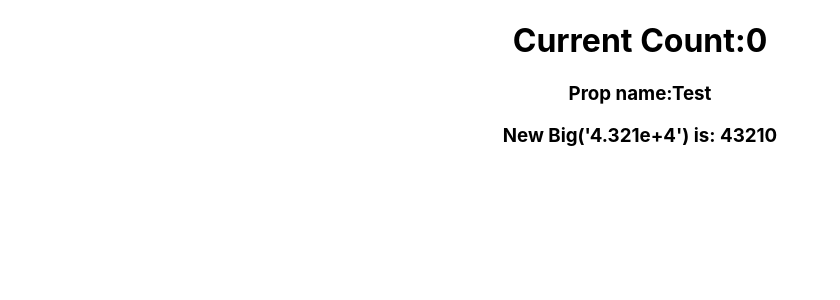
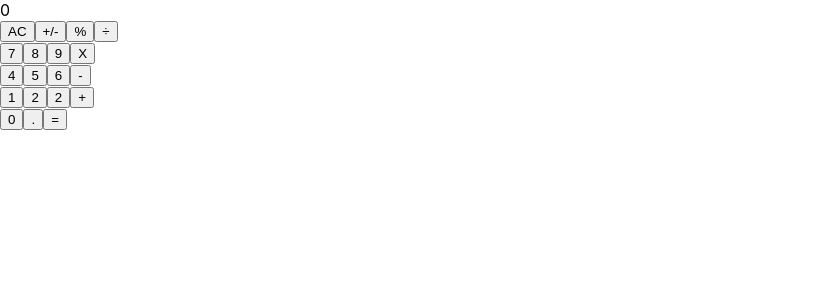
Before and after one commit to dansantander/calculator, a React (Create React App) app: page / in a window 1280 px wide. Shown: the top 300 px of the page, without its empty margins (0-840 px from the left). Built offline with nearby package versions, Linux system fonts and the light colour scheme.

Commit message:
Add basic calculator layout

```diff
--- a/src/App.css
+++ /dev/null
@@ -1,39 +0,0 @@
-.App {
-  text-align: center;
-}
-
-.App-logo {
-  height: 40vmin;
-  pointer-events: none;
-}
-
-@media (prefers-reduced-motion: no-preference) {
-  .App-logo {
-    animation: App-logo-spin infinite 20s linear;
-  }
-}
-
-.App-header {
-  background-color: #282c34;
-  min-height: 100vh;
-  display: flex;
-  flex-direction: column;
-  align-items: center;
-  justify-content: center;
-  font-size: calc(10px + 2vmin);
-  color: white;
-}
-
-.App-link {
-  color: #61dafb;
-}
-
-@keyframes App-logo-spin {
-  from {
-    transform: rotate(0deg);
-  }
-
-  to {
-    transform: rotate(360deg);
-  }
-}
--- a/src/App.js
+++ /dev/null
@@ -1,55 +0,0 @@
-import React from 'react';
-import './App.css';
-import Big from 'big.js';
-import PropTypes from 'prop-types';
-
-const testBig = new Big('4.321e+4');
-const bigMsg = `New Big('4.321e+4') is: ${testBig}`;
-
-function App() {
-  return (
-    <div className="App">
-      <Counter name="Test" />
-    </div>
-  );
-}
-
-class Counter extends React.Component {
-  constructor(props) {
-    super(props);
-    this.state = {
-      count: 0,
-    };
-  }
-
-  render() {
-    const { count } = this.state;
-    // const count = this.state.count
-    const { name } = this.props;
-    return (
-      <div>
-        <h1>
-          Current Count:
-          { count }
-        </h1>
-        <h3>
-          Prop name:
-          { name }
-        </h3>
-        <h3>
-          {bigMsg}
-        </h3>
-      </div>
-    );
-  }
-}
-
-Counter.propTypes = {
-  name: PropTypes.string,
-};
-
-Counter.defaultProps = {
-  name: '',
-};
-
-export default App;
--- /dev/null
+++ b/src/components/App.js
@@ -0,0 +1,14 @@
+import React from 'react';
+import Display from './Display';
+import ButtonPanel from './ButtonPanel';
+
+function App() {
+  return (
+    <div className="calculator-body">
+      <Display result="0" />
+      <ButtonPanel />
+    </div>
+  );
+}
+
+export default App;
--- /dev/null
+++ b/src/components/Button.js
@@ -0,0 +1,14 @@
+import React from 'react';
+import PropTypes from 'prop-types';
+
+function Button({ name }) {
+  return (
+    <button type="submit">{ name }</button>
+  );
+}
+
+Button.propTypes = {
+  name: PropTypes.string.isRequired,
+};
+
+export default Button;
--- /dev/null
+++ b/src/components/ButtonPanel.js
@@ -0,0 +1,40 @@
+import React from 'react';
+import Button from './Button';
+
+function ButtonPanel() {
+  return (
+    <div>
+      <div>
+        <Button name="AC" />
+        <Button name="+/-" />
+        <Button name="%" />
+        <Button name="÷" />
+      </div>
+      <div>
+        <Button name="7" />
+        <Button name="8" />
+        <Button name="9" />
+        <Button name="X" />
+      </div>
+      <div>
+        <Button name="4" />
+        <Button name="5" />
+        <Button name="6" />
+        <Button name="-" />
+      </div>
+      <div>
+        <Button name="1" />
+        <Button name="2" />
+        <Button name="2" />
+        <Button name="+" />
+      </div>
+      <div>
+        <Button name="0" />
+        <Button name="." />
+        <Button name="=" />
+      </div>
+    </div>
+  );
+}
+
+export default ButtonPanel;
--- /dev/null
+++ b/src/components/Display.js
@@ -0,0 +1,18 @@
+import React from 'react';
+import PropTypes from 'prop-types';
+
+function Display({ result }) {
+  return (
+    <div className="display">{ result }</div>
+  );
+}
+
+Display.propTypes = {
+  result: PropTypes.string,
+};
+
+Display.defaultProps = {
+  result: '0',
+};
+
+export default Display;
--- a/src/index.js
+++ b/src/index.js
@@ -1,7 +1,7 @@
 import React from 'react';
 import ReactDOM from 'react-dom';
 import './index.css';
-import App from './App';
+import App from './components/App';
 
 ReactDOM.render(
   <React.StrictMode>
```
